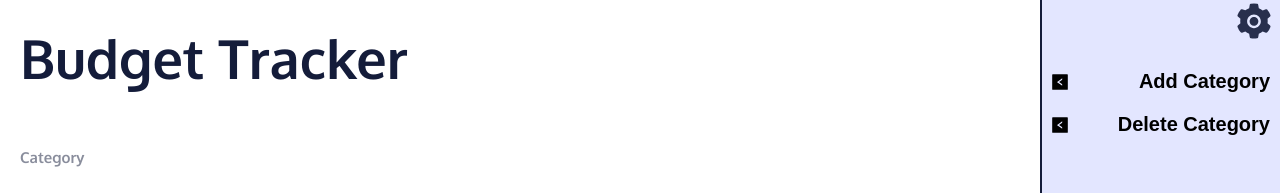
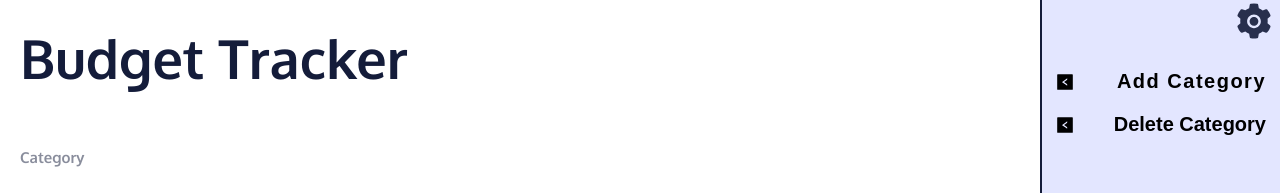
Before and after one commit to E-D-Richard/budget-tracker-webbapp, a React (Create React App) app: page / in a window 1280 px wide. Shown: the top 193 px of the page. Built offline with nearby package versions, Linux system fonts and the light colour scheme.

Commit message:
add more styles to settings menu

```diff
--- a/src/components/header/settingsMenu/settings/AddCategory.js
+++ b/src/components/header/settingsMenu/settings/AddCategory.js
@@ -49,7 +49,7 @@ const AddCategory = () => {
         className="setting-button"
       >
         <AiFillLeftSquare className={`icon left ${!isOpen ? "left" : "down"}`} />
-        Add Category
+        <p className="button-text">Add Category</p>
       </button>
       {isOpen &&
         <form onSubmit={handleSubmit} id="add-category" className="setting">
--- a/src/components/header/settingsMenu/settings/DeleteCategory.js
+++ b/src/components/header/settingsMenu/settings/DeleteCategory.js
@@ -22,7 +22,7 @@ const DeleteCategory = () => {
         className="setting-button"
       >
         <AiFillLeftSquare className={`icon left ${!isOpen ? "left" : "down"}`} />
-        Delete Category
+        <p className="button-text">Delete Category</p>
       </button>
       {isOpen &&
         <form onSubmit={handleDelete} id="delete-category" className="setting">
--- a/src/components/header/settingsMenu/settings/settings.css
+++ b/src/components/header/settingsMenu/settings/settings.css
@@ -28,31 +28,59 @@
   width: 100%;
   font-size: 2rem;
   font-weight: 600;
-  padding: 1rem 0;
+  padding: 1rem 0.4rem 1rem 0;
   border: none;
+  border-radius: 10px 0 0 10px;
   /* border: 2px solid var(--main-text-color);
   border-radius: 8px 0 0 8px; */
-
   background-color: inherit;
 }
 
-#settings-container .setting-button .icon {
-  border-radius: 5px;
+#settings-container .setting-button:hover {
+  cursor: pointer;
 }
 
-#settings-container .setting-button .icon.down {
+#settings-container .setting-button:focus {
+  outline: 3px solid var(--main-text-color);
+}
+
+.setting-button .button-text {
+ margin: 0;
+}
+
+#add-category-container .button-text {
+  letter-spacing: 0.15rem;
+
+}
+
+.setting-button .icon {
+  margin-left: 0.45rem;
+}
+
+.setting-button .icon.left {
+  transition: transform 120ms;
+}
+
+.setting-button .icon.down {
   transform: rotate(-90deg);
 }
+
+
+
+
 
 form.setting {
   display: flex;
   flex-direction: column;
+  align-items: end;
   padding: 0 0 0 1.5rem;
+  margin: 1rem 0;
 }
 
 
+
 #settings-container form.setting > * {
-  width: 100%;
+  width: 90%;
 }
 
 
```
Also changed, not shown: 1 other file (tests, documents, lock files or other folders).
